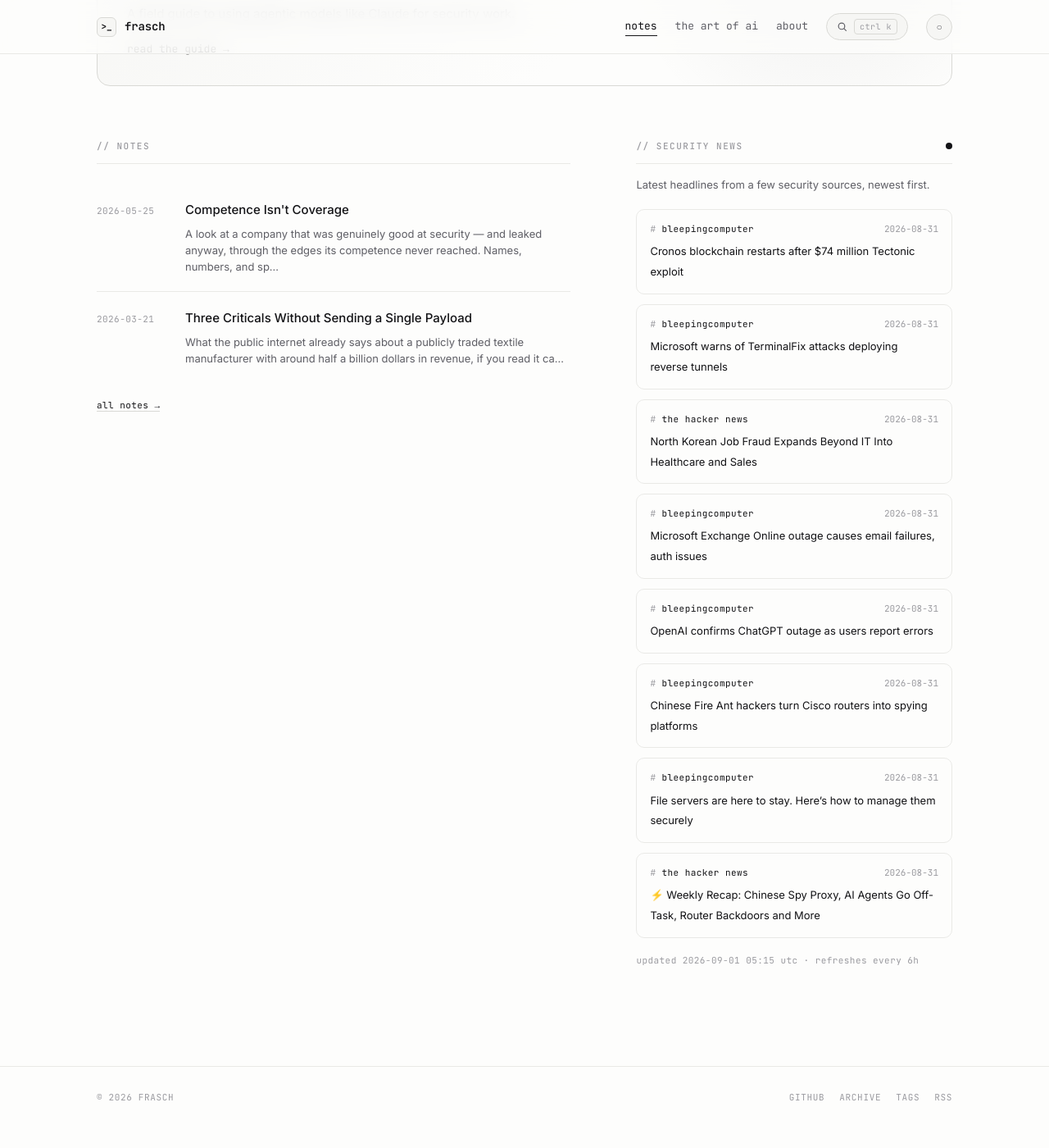
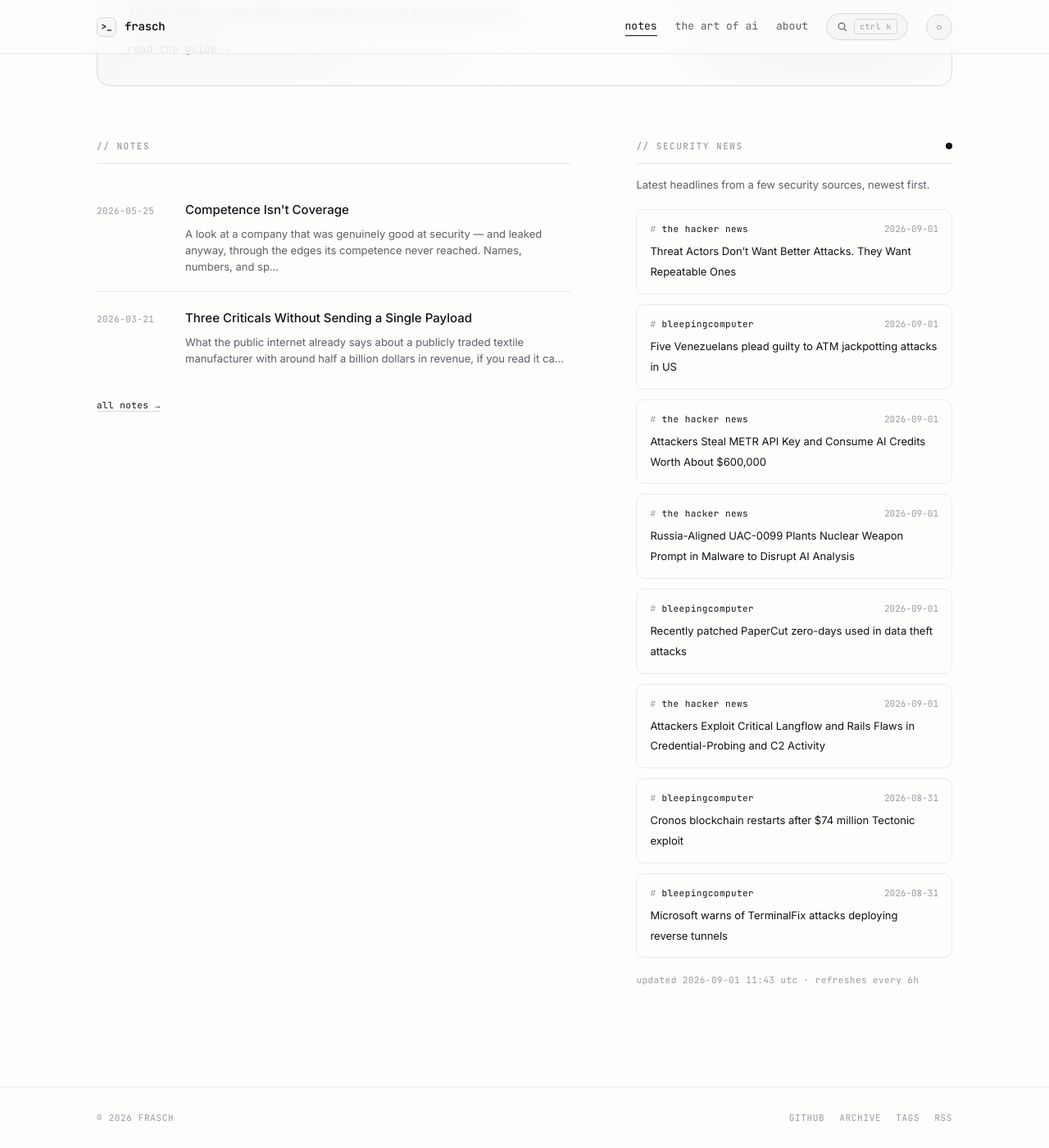
Before and after one commit to whoisfrasch/frasch, a Jekyll site: the page built from index.html, in a window 1280 px wide and 1400 px high, scrolled down 615 px. Shown: the whole window at 82% size. Built offline with Jekyll 4.4.1, drawn with Linux system fonts in a browser that asks for light colours; before the commit the page ends 1990 px from its top, so only the background shows below that.

Commit message:
Refresh security news feed

```diff
--- a/_data/news.json
+++ b/_data/news.json
@@ -1,6 +1,42 @@
 {
-  "updated": "2026-09-01T05:15:16Z",
+  "updated": "2026-09-01T11:43:07Z",
   "items": [
+    {
+      "source": "the hacker news",
+      "title": "Threat Actors Don’t Want Better Attacks. They Want Repeatable Ones",
+      "link": "https://thehackernews.com/2026/09/threat-actors-dont-want-better-attacks.html",
+      "date": "2026-09-01T11:30:00Z"
+    },
+    {
+      "source": "bleepingcomputer",
+      "title": "Five Venezuelans plead guilty to ATM jackpotting attacks in US",
+      "link": "https://www.bleepingcomputer.com/news/security/five-venezuelans-plead-guilty-to-atm-jackpotting-attacks-in-us/",
+      "date": "2026-09-01T09:15:07Z"
+    },
+    {
+      "source": "the hacker news",
+      "title": "Attackers Steal METR API Key and Consume AI Credits Worth About $600,000",
+      "link": "https://thehackernews.com/2026/09/attackers-steal-metr-api-key-and.html",
+      "date": "2026-09-01T09:05:30Z"
+    },
+    {
+      "source": "the hacker news",
+      "title": "Russia-Aligned UAC-0099 Plants Nuclear Weapon Prompt in Malware to Disrupt AI Analysis",
+      "link": "https://thehackernews.com/2026/09/russia-aligned-uac-0099-plants-nuclear.html",
+      "date": "2026-09-01T08:26:24Z"
+    },
+    {
+      "source": "bleepingcomputer",
+      "title": "Recently patched PaperCut zero-days used in data theft attacks",
+      "link": "https://www.bleepingcomputer.com/news/security/recently-patched-papercut-zero-days-used-in-data-theft-attacks/",
+      "date": "2026-09-01T07:48:24Z"
+    },
+    {
+      "source": "the hacker news",
+      "title": "Attackers Exploit Critical Langflow and Rails Flaws in Credential-Probing and C2 Activity",
+      "link": "https://thehackernews.com/2026/09/attackers-exploit-critical-langflow-and.html",
+      "date": "2026-09-01T07:22:30Z"
+    },
     {
       "source": "bleepingcomputer",
       "title": "Cronos blockchain restarts after $74 million Tectonic exploit",
@@ -12,42 +48,6 @@
       "title": "Microsoft warns of TerminalFix attacks deploying reverse tunnels",
       "link": "https://www.bleepingcomputer.com/news/security/microsoft-warns-of-terminalfix-attacks-deploying-reverse-tunnels/",
       "date": "2026-08-31T18:51:04Z"
-    },
-    {
-      "source": "the hacker news",
-      "title": "North Korean Job Fraud Expands Beyond IT Into Healthcare and Sales",
-      "link": "https://thehackernews.com/2026/08/north-korean-job-fraud-expands-beyond.html",
-      "date": "2026-08-31T17:24:28Z"
-    },
-    {
-      "source": "bleepingcomputer",
-      "title": "Microsoft Exchange Online outage causes email failures, auth issues",
-      "link": "https://www.bleepingcomputer.com/news/microsoft/microsoft-exchange-online-outage-causes-email-failures-auth-issues/",
-      "date": "2026-08-31T16:56:57Z"
-    },
-    {
-      "source": "bleepingcomputer",
-      "title": "OpenAI confirms ChatGPT outage as users report errors",
-      "link": "https://www.bleepingcomputer.com/news/artificial-intelligence/openai-confirms-chatgpt-outage-as-users-report-errors/",
-      "date": "2026-08-31T16:50:50Z"
-    },
-    {
-      "source": "bleepingcomputer",
-      "title": "Chinese Fire Ant hackers turn Cisco routers into spying platforms",
-      "link": "https://www.bleepingcomputer.com/news/security/chinese-fire-ant-hackers-turn-cisco-routers-into-spying-platforms/",
-      "date": "2026-08-31T14:52:03Z"
-    },
-    {
-      "source": "bleepingcomputer",
-      "title": "File servers are here to stay. Here’s how to manage them securely",
-      "link": "https://www.bleepingcomputer.com/news/security/file-servers-are-here-to-stay-heres-how-to-manage-them-securely/",
-      "date": "2026-08-31T14:00:10Z"
-    },
-    {
-      "source": "the hacker news",
-      "title": "⚡ Weekly Recap: Chinese Spy Proxy, AI Agents Go Off-Task, Router Backdoors and More",
-      "link": "https://thehackernews.com/2026/08/weekly-recap-chinese-spy-proxy-ai.html",
-      "date": "2026-08-31T13:50:00Z"
     }
   ]
 }
```
